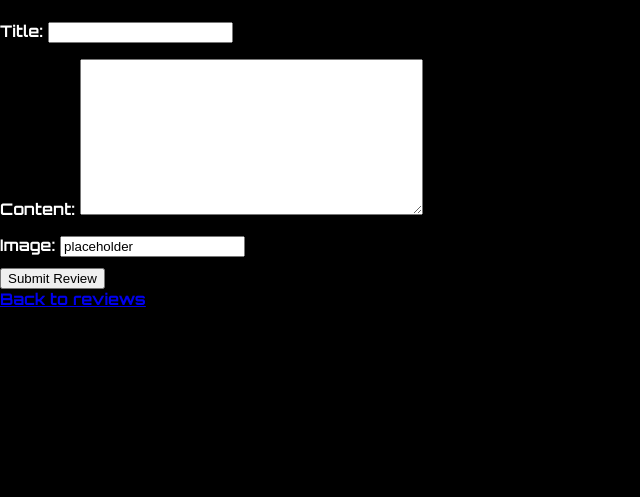
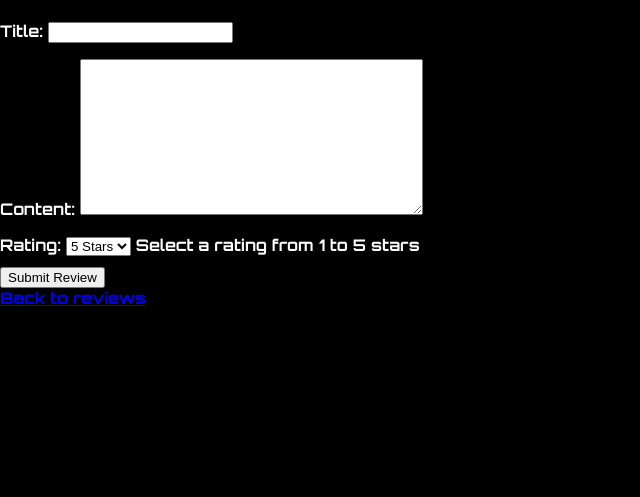
Before and after one commit to ccrd1711/space_shack, a Django app: page /reviews/add/ in a window 1280 px wide. Shown: the part 49-546 px from the top of the page, without its empty margins (0-640 px from the left). Run offline with Django 4.2, Linux system fonts and the light colour scheme; the visitor is signed in with stand-in values (Sample User, id 1).

Commit message:
Completely remove image upload section as not relevant, add star rating system to reviews for better interactivity

```diff
--- a/reviews/forms.py
+++ b/reviews/forms.py
@@ -5,7 +5,10 @@ from .models import Comment
 class ReviewForm(forms.ModelForm):
     class Meta:
         model = ReviewPost
-        fields = ['title', 'content', 'featured_image']
+        fields = ['title', 'content', 'rating']
+        widgets = {
+            'rating': forms.Select(choices=[(i, f"{i} Stars") for i in range(1, 6)]),
+        }
 
 class CommentForm(forms.ModelForm):
     class Meta:
--- a/reviews/models.py
+++ b/reviews/models.py
@@ -1,6 +1,5 @@
 from django.db import models
 from django.contrib.auth.models import User
-from cloudinary.models import CloudinaryField
 from django.utils.text import slugify
 from django.utils import timezone
 
@@ -9,10 +8,15 @@ class ReviewPost(models.Model):
     title = models.CharField(max_length=200, unique=True)
     slug = models.SlugField(unique=True, blank=True)
     author = models.ForeignKey(User, on_delete=models.CASCADE, related_name="review_posts")
-    featured_image = CloudinaryField('image', blank=True, null=True, default='placeholder')
     created_on = models.DateTimeField(auto_now_add=True)
     content = models.TextField()
     excerpt = models.TextField(blank=True)
+    rating = models.IntegerField(
+        default=5,
+        choices=[(i, f"{i} Stars") for i in range(1, 6)],
+        help_text="Select a rating from 1 to 5 stars"
+    )
+
     approved = models.BooleanField(default=False)
 
     def save(self, *args, **kwargs):
--- a/reviews/templates/reviews/review_detail.html
+++ b/reviews/templates/reviews/review_detail.html
@@ -23,6 +23,11 @@
         <h1>{{ review.title }}</h1>
         <p class="author"><strong>Author:</strong> {{ review.author }}</p>
         <p class="date"><small>Posted on: {{ review.created_on|date:"F j, Y" }}</small></p>
+        <p><strong>Rating:</strong>
+            {% for i in "12345"|slice:":post.rating"|make_list %}
+                ★
+            {% endfor %}
+        </p>
 
         <!-- Display likes count -->
         <p class="likes"><strong>Likes:</strong> {{ total_likes }}</p>
```
Also changed, not shown: reviews/templates/reviews/review_list.html (+11 -6 lines), reviews/migrations/0006_remove_reviewpost_featured_image_reviewpost_rating.py (added).
